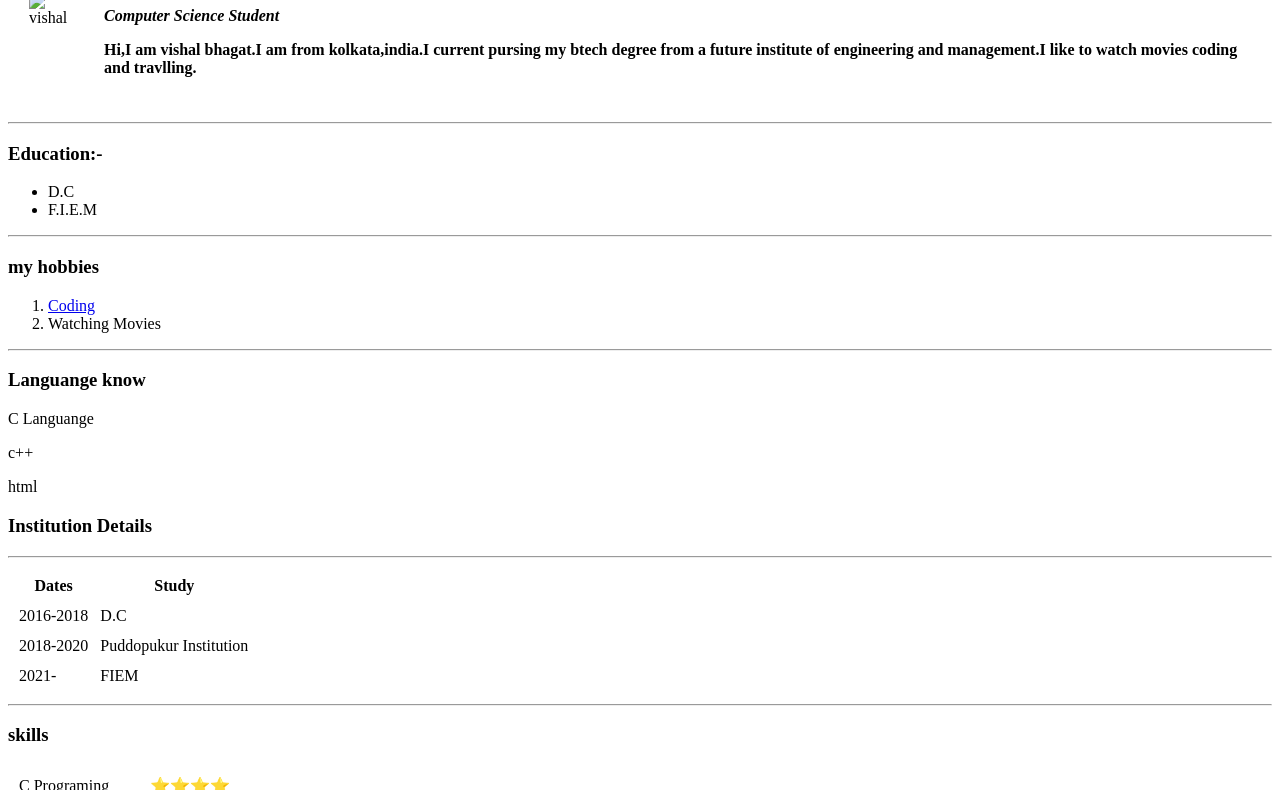
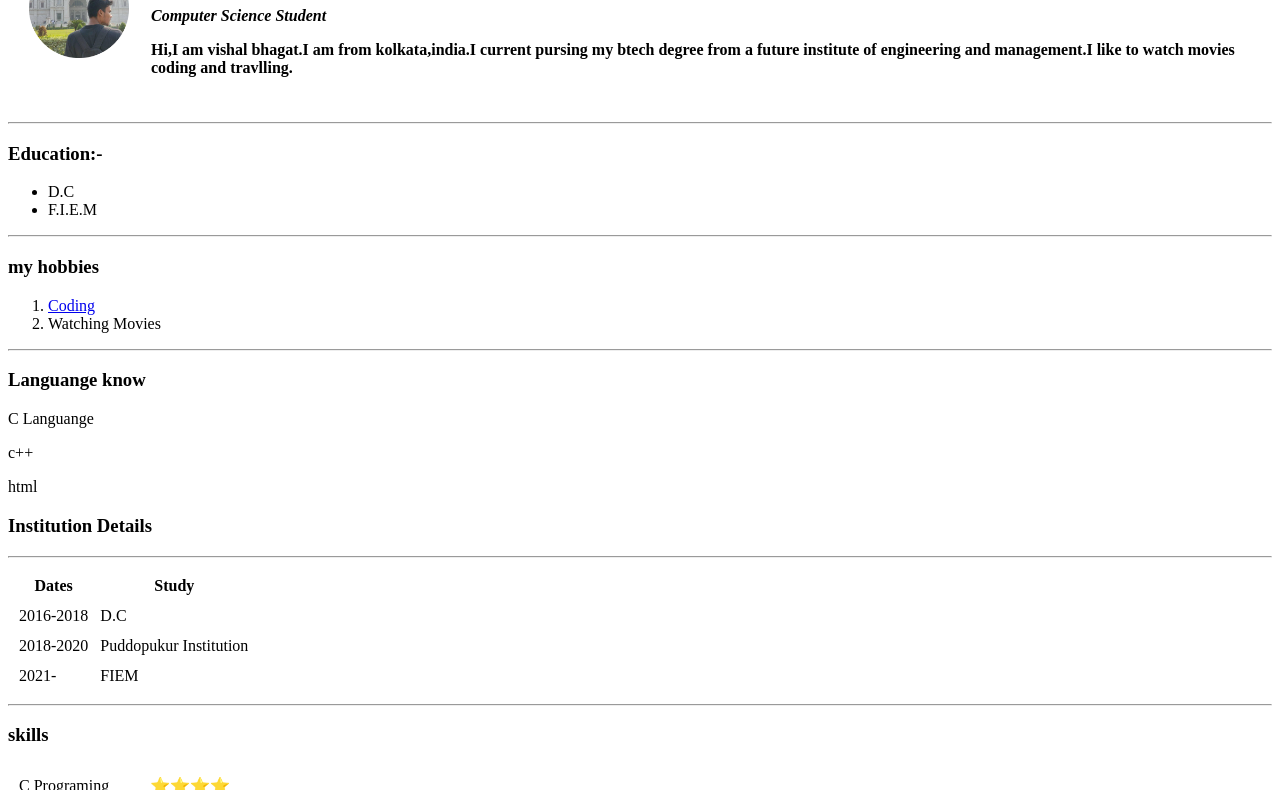
Before and after one commit to Vis7044/CV, a plain HTML site: page index.html in a window 1280 px wide. Shown: the part 102-892 px from the top of the page. Drawn offline with Linux system fonts and the light colour scheme.

Commit message:
updated image tag

```diff
--- a/index.html
+++ b/index.html
@@ -10,7 +10,7 @@
 <body>
   <table cellspacing = "20">
     <tr>
-      <td> <img src="Images/vishal-modified.png" alt="vishal" width="100" height="100">
+      <td> <img src="vishal-modified.png" alt="vishal" width="100" height="100">
       </td>
       <td>
         <h1>Vishal Singh</h1>
```
